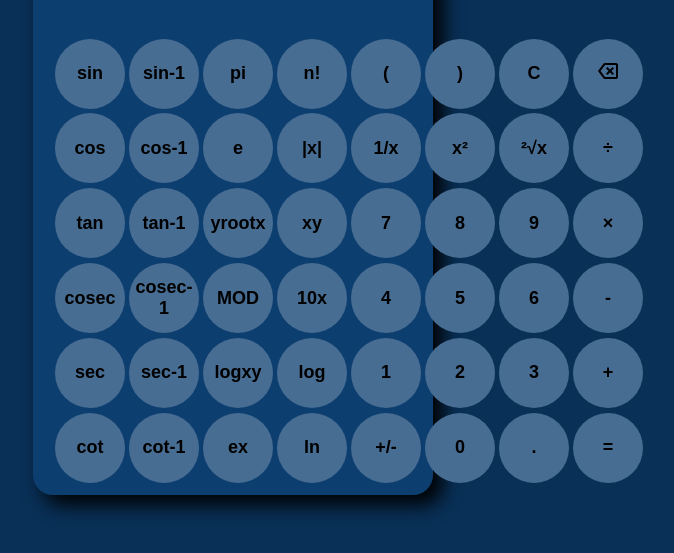
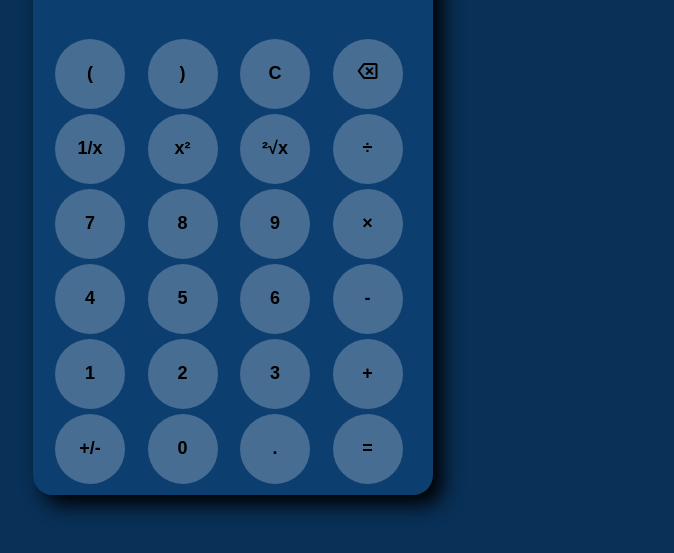
Before and after one commit to codecv28/Calculator, a plain HTML site: page Calculator/index.html in a window 1280 px wide. Shown: the part 247-800 px from the top of the page, without its empty margins (407-1081 px from the left). Drawn offline with nearby package versions, Linux system fonts and the light colour scheme.

Commit message:
Update index.html

```diff
--- a/Calculator/index.html
+++ b/Calculator/index.html
@@ -7,6 +7,7 @@
     <title>Calculator</title>
     <link rel="stylesheet" href="style.css">
     <link href="https://fonts.googleapis.com/css2?family=Material+Symbols+Outlined" rel="stylesheet">
+    <script src="https://cdnjs.cloudflare.com/ajax/libs/mathjs/11.11.0/math.min.js"></script>
 
 </head>
 
@@ -35,7 +36,7 @@
                 </div>
             </div>
 
-            <section class="standardSec" style="display: none;">
+            <section class="standardSec">
                 <div class="keypad">
                     <button onclick="append( '&#40;' )" class="key Lbrac">(</button>
                     <button onclick="append('&#41;')" class="key Rbrac">)</button>
@@ -64,54 +65,54 @@
                     <button onclick="solve()" class="key equal">=</button>
                 </div>
             </section>
-            <section class="scientificSec">
+            <section class="scientificSec" style="display: none;">
                 <div class="keypad2">
 
-                    <button class="key" onclick="">sin</button>
-                    <button class="key" onclick="">sin-1</button>
-                    <button class="key" onclick="">pi</button>
-                    <button class="key" onclick="">n!</button>
+                    <button class="key" onclick="trigoperator('sin')">sin</button>
+                    <button class="key" onclick="inverseTrig1('sin⁻¹')">sin⁻¹</button>
+                    <button class="key" onclick="specialAppend('π')">π</button>
+                    <button class="key" onclick="factorial()">n!</button>
                     <button onclick="append( '&#40;' )" class="key Lbrac">(</button>
                     <button onclick="append('&#41;')" class="key Rbrac">)</button>
                     <button onclick="blank()" class="key clear">C</button>
                     <button onclick="erase()" class="key backspace"><span
                             class="material-symbols-outlined">backspace</span></button>
-                    <button class="key" onclick="">cos</button>
-                    <button class="key" onclick="">cos-1</button>
-                    <button class="key" onclick="">e</button>
-                    <button class="key" onclick="">|x|</button>
+                    <button class="key" onclick="trigoperator('cos')">cos</button>
+                    <button class="key" onclick="inverseTrig1('cos⁻¹')">cos⁻¹</button>
+                    <button class="key" onclick="specialAppend('e')">e</button>
+                    <button class="key" onclick="absolute()">|x|</button>
                     <button onclick="reciprocal()" class="key reciprocal">1/x</button>
                     <button onclick="square()" class="key square">x²</button>
                     <button onclick="sqroot()" class="key sqroot">²√x</button>
                     <button onclick="append('/')" class="key divide">÷</button>
-                    <button class="key" onclick="">tan</button>
-                    <button class="key" onclick="">tan-1</button>
-                    <button class="key" onclick="">yrootx</button>
-                    <button class="key" onclick="">xy</button>
+                    <button class="key" onclick="trigoperator('tan')">tan</button>
+                    <button class="key" onclick="inverseTrig2('tan⁻¹')">tan⁻¹</button>
+                    <button class="key" onclick="xRooty()">ʸ√x</button>               <!--this is remaining-->
+                    <button class="key" onclick="xtoPowery()">xʸ</button>
                     <button onclick="append('7')" class="key seven">7</button>
                     <button onclick="append('8')" class="key eight">8</button>
                     <button onclick="append('9')" class="key nine">9</button>
                     <button onclick="append('*')" class="key multiply">×</button>
-                    <button class="key" onclick="">cosec</button>
-                    <button class="key" onclick="">cosec-1</button>
+                    <button class="key" onclick="trigoperator('cosec')">cosec</button>
+                    <button class="key" onclick="inverseTrig1('cosec⁻¹')">cosec⁻¹</button>
                     <button class="key" onclick="">MOD</button>
-                    <button class="key" onclick="">10x</button>
+                    <button class="key" onclick="tentoPowerx()">10ˣ</button>
                     <button onclick="append('4')" class="key four">4</button>
                     <button onclick="append('5')" class="key five">5</button>
                     <button onclick="append('6')" class="key six">6</button>
                     <button onclick="append('-')" class="key sub">-</button>
-                    <button class="key" onclick="">sec</button>
-                    <button class="key" onclick="">sec-1</button>
-                    <button class="key" onclick="">logxy</button>
-                    <button class="key" onclick="">log</button>
+                    <button class="key" onclick="trigoperator('sec')">sec</button>
+                    <button class="key" onclick="inverseTrig1('sec⁻¹')">sec⁻¹</button>
+                    <button class="key" onclick="">logᵧx</button>
+                    <button class="key" onclick="tenLOG()">log</button>
                     <button onclick="append('1')" class="key one">1</button>
                     <button onclick="append('2')" class="key two">2</button>
                     <button onclick="append('3')" class="key three">3</button>
                     <button onclick="append('+')" class="key add">+</button>
-                    <button class="key" onclick="">cot</button>
-                    <button class="key" onclick="">cot-1</button>
-                    <button class="key" onclick="">ex</button>
-                    <button class="key" onclick="">ln</button>
+                    <button class="key" onclick="trigoperator('cot')">cot</button>
+                    <button class="key" onclick="inverseTrig2('cot⁻¹')">cot⁻¹</button>
+                    <button class="key" onclick="etoPowery()">eˣ</button>
+                    <button class="key" onclick="lnLOG()">ln</button>
                     <button onclick="sign()" class="key sign">+/-</button>
                     <button onclick="append('0')" class="key zero">0</button>
                     <button onclick="append('.')" class="key point">.</button>
```
